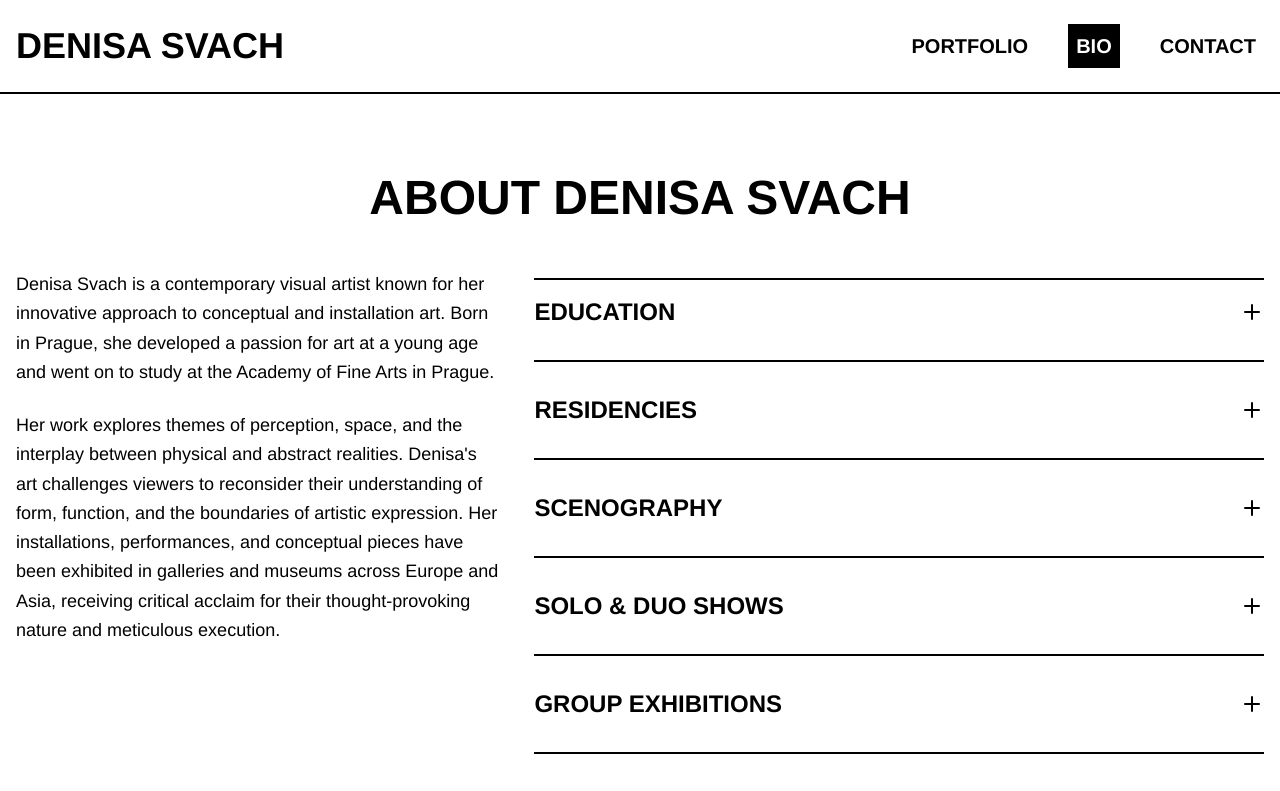
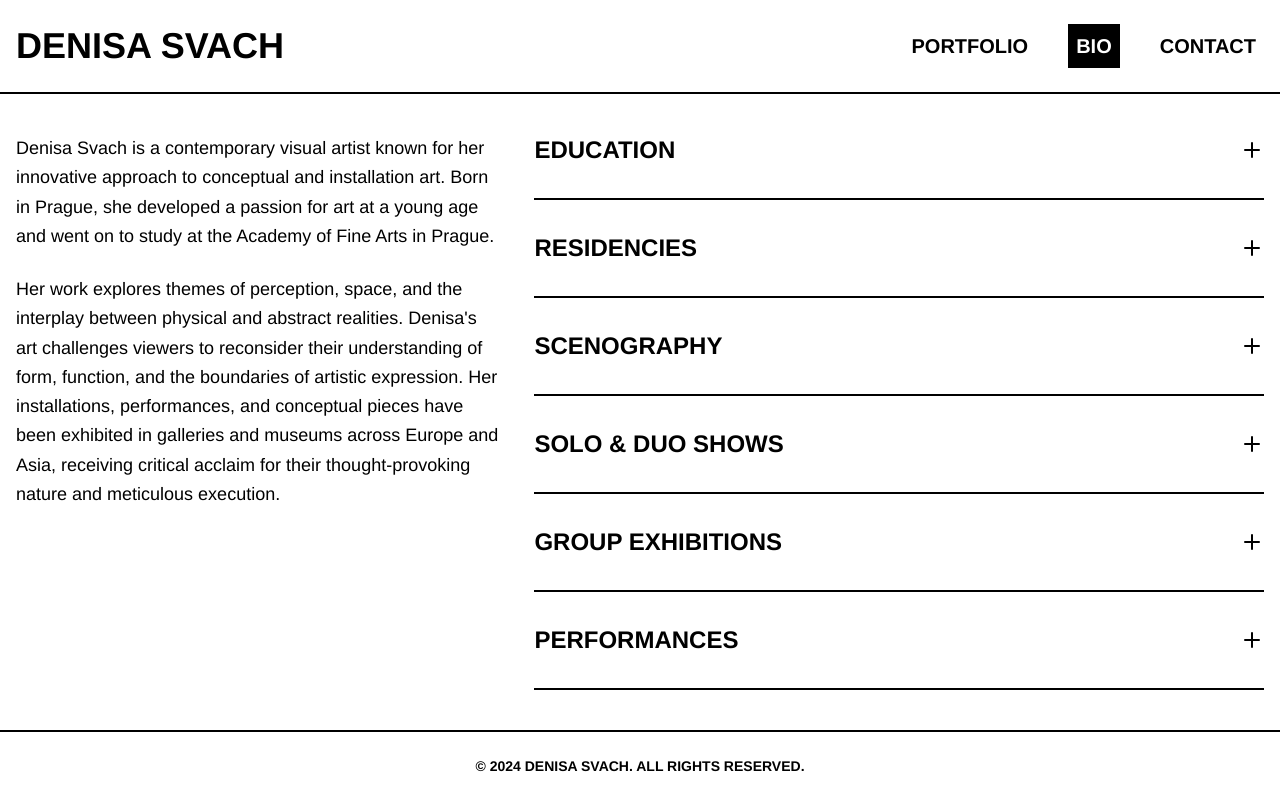
Before and after one commit to mpanko/denisasvach, a Next.js app: page /bio in a window 1280 px wide. Shown: the top 791 px of the page. Built offline with nearby package versions, Linux system fonts and the light colour scheme.

Commit message:
small tuning

```diff
--- a/app/bio/page.tsx
+++ b/app/bio/page.tsx
@@ -4,11 +4,11 @@ import { bioSummary, bioSections } from '../data/bioData'
 
 export default function BioPage() {
   return (
-    <div className="container mx-auto px-4 pt-8 pb-16">
-      <h1 className="text-5xl font-bold mb-12 uppercase text-center">About Denisa Svach</h1>
+    <div className="container mx-auto px-4 pt-6 pb-6">
       <div className="flex flex-col md:flex-row gap-8">
         <div className="md:w-2/5">
-          <div className="sticky top-24">
+          {/* <div className="sticky top-24 p-4 border-solid border-2 border-black"> */}
+          <div className="sticky top-24 pt-4">
             {bioSummary.split('\n\n').map((paragraph, index) => (
               <p key={index} className="text-lg mb-6 leading-relaxed">
                 {paragraph}
@@ -18,7 +18,6 @@ export default function BioPage() {
         </div>
         <div className="md:w-3/5">
           <div className="space-y-0">
-            <div className="border-t-2 border-black mt-2"></div>
             <CollapsibleSection title="Education" items={bioSections.education} />
             <CollapsibleSection title="Residencies" items={bioSections.residencies} />
             <CollapsibleSection title="Scenography" items={bioSections.scenography} />
--- a/app/components/CollapsibleSection.tsx
+++ b/app/components/CollapsibleSection.tsx
@@ -21,7 +21,7 @@ export default function CollapsibleSection({ title, items }: CollapsibleSectionP
   const [isOpen, setIsOpen] = useState(false)
 
   return (
-    <div className="py-4 bg-white bg-opacity-80">
+    <div className="py-4 bg-white bg-opacity-0">
       <button
         className="flex justify-between items-center w-full text-left font-bold text-2xl uppercase"
         onClick={() => setIsOpen(!isOpen)}
--- a/app/components/Layout.tsx
+++ b/app/components/Layout.tsx
@@ -22,7 +22,7 @@ export default function Layout({ children }: { children: React.ReactNode }) {
       </div>
       <div className="relative z-10 flex flex-col min-h-screen">
         <Header />
-        <main className="flex-grow container mx-auto px-0 py-12">
+        <main className="flex-grow container mx-auto px-0 py-0">
           {children}
         </main>
         <Footer />
--- a/app/contact/page.tsx
+++ b/app/contact/page.tsx
@@ -3,8 +3,7 @@ import Image from 'next/image'
 
 export default function ContactPage() {
   return (
-    <div className="max-w-2xl mx-auto">
-      <h1 className="text-5xl font-bold mb-8 uppercase">Contact</h1>
+    <div className="mx-auto container mx-auto px-4 pt-6 pb-6">
       <div className="flex flex-col md:flex-row gap-8">
         <div className="md:w-1/2">
           <Image
```
